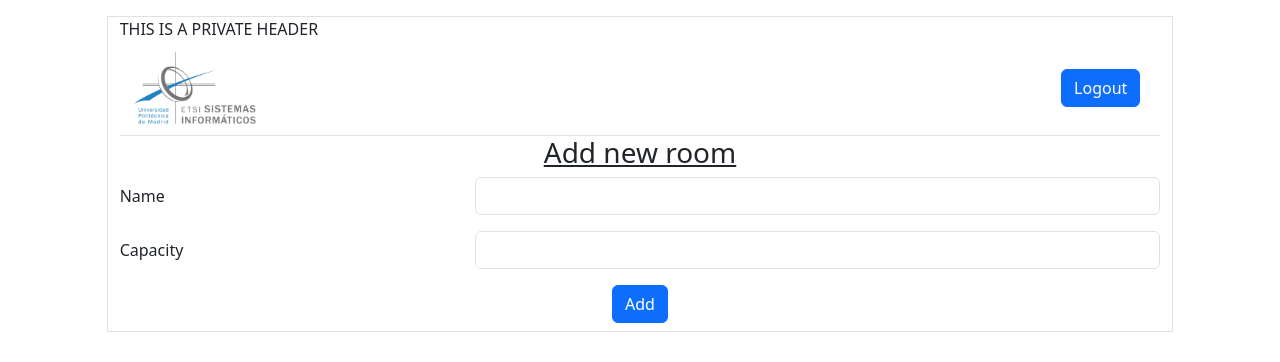
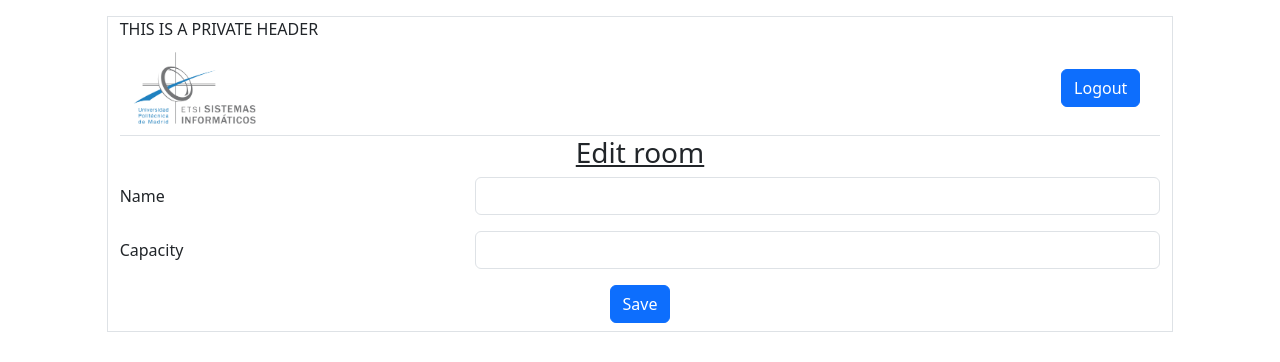
Before and after one commit to wlevy66/etsisi-lab, a React (Vite) app in the folder frontend/: page /lab/edit-room/1 in a window 1280 px wide. Shown: the top 362 px of the page. Built offline with nearby package versions, Linux system fonts and the light colour scheme; sample sign-in values are in the browser's storage.

Commit message:
crud room ok

```diff
--- a/frontend/src/components/private/FormRoom.jsx
+++ b/frontend/src/components/private/FormRoom.jsx
@@ -1,7 +1,14 @@
+import { useNavigate, useParams } from "react-router-dom";
 import {useDashboard} from "../../context/DashboardContext.jsx";
+import { useEffect } from "react";
 
 const FormRoom = () => {
-    const {createRoom} = useDashboard()
+    const {createRoom, updateRoom} = useDashboard()
+    const params = useParams()
+    const navigate = useNavigate()
+    useEffect( ()=> {
+
+    }, [])
 
     const handleAddRoom = async(e) => {
         e.preventDefault()
@@ -9,12 +16,22 @@ const FormRoom = () => {
             name: e.target.name.value,
             capacity: e.target.capacity.value
         }
-        createRoom(newData)
+        if(params.id){
+            console.log(params.id)
+            updateRoom(params.id, newData)
+        }
+        else{
+            createRoom(newData)
+        }
+        navigate('/lab')
     }
 
   return (
     <>
-        <h3 className="text-center text-decoration-underline">Add new room</h3>
+        {
+        (params.id) ? <h3 className="text-center text-decoration-underline">Edit room</h3>
+                    : <h3 className="text-center text-decoration-underline">Add room</h3>
+        }
         <form onSubmit={handleAddRoom}>
             <div className="form-group row mb-3">
                 <label htmlFor="name" className="col-md-4 col-form-label">Name</label>
@@ -29,7 +46,7 @@ const FormRoom = () => {
                 </div>
             </div>
             <div className="text-center mb-2">
-                <button id="submit" type="submit" className="btn btn-primary">Add</button>
+                <button id="submit" type="submit" className="btn btn-primary">Save</button>
             </div>
         </form>
     </>
--- a/frontend/src/components/private/RoomList.jsx
+++ b/frontend/src/components/private/RoomList.jsx
@@ -1,6 +1,6 @@
 import {useEffect} from 'react'
 import {useDashboard} from "../../context/DashboardContext.jsx";
-
+import {Link} from 'react-router-dom'
 
 const RoomList = () => {
 
@@ -23,7 +23,9 @@ const RoomList = () => {
             <li key={room._id} className="list-group-item my-1">
               <strong>{room.name}</strong>
               <p>Capacidad: {room.capacity}</p>
-              <button type="button" className="btn btn-secondary btn-sm ms-2">update</button>
+              <Link to={`edit-room/${room._id}`}>
+                <button type="button" className="btn btn-secondary btn-sm ms-2">update</button>
+              </Link>
               <button type="button" className="btn btn-danger btn-sm ms-2" onClick={() => handleRemove(room._id)}>delete</button>
             </li>
         ))
--- a/frontend/src/context/DashboardContext.jsx
+++ b/frontend/src/context/DashboardContext.jsx
@@ -1,6 +1,6 @@
 import {createContext, useContext, useState} from "react";
-import {createRoomRequest, deleteRoomRequest, getRoomsRequest} from "../api/room.js";
-import {createScheduleRequest, deleteScheduleRequest, getSchedulesRequest} from "../api/schedule.js";
+import {createRoomRequest, deleteRoomRequest, getRoomsRequest, updateRoomRequest} from "../api/room.js";
+import {createScheduleRequest, deleteScheduleRequest, getSchedulesRequest, updateScheduleRequest} from "../api/schedule.js";
 
 const DashboardContext = createContext()
 
@@ -27,6 +27,10 @@ export function DashboardProvider({children}){
         console.log(response)
     }
 
+    const updateRoom = async (id, newData) => {
+        const response = await updateRoomRequest(id, newData)
+        console.log(response)
+    }
     const deleteRoom = async (id) => {
         const response = await deleteRoomRequest(id)
         const newRooms = rooms.filter(room => room._id !== id)
@@ -43,6 +47,10 @@ export function DashboardProvider({children}){
         setSchedules(response)
         console.log(response)
     }
+    const updateSchedule = async (id, newData) => {
+        const response = await updateScheduleRequest(id, newData)
+        console.log(response)
+    }
     const deleteSchedule = async (id) => {
         const response = await deleteScheduleRequest(id)
         const newSchedules = schedules.filter(schedules => schedules._id !== id)
@@ -57,10 +65,12 @@ export function DashboardProvider({children}){
                 schedules,
                 getRooms,
                 createRoom,
+                updateRoom,
                 deleteRoom,
                 getSchedules,
                 createSchedule,
-                deleteSchedule,
+                updateSchedule,
+                deleteSchedule
             }}>
             {children}
         </DashboardContext.Provider>
```
